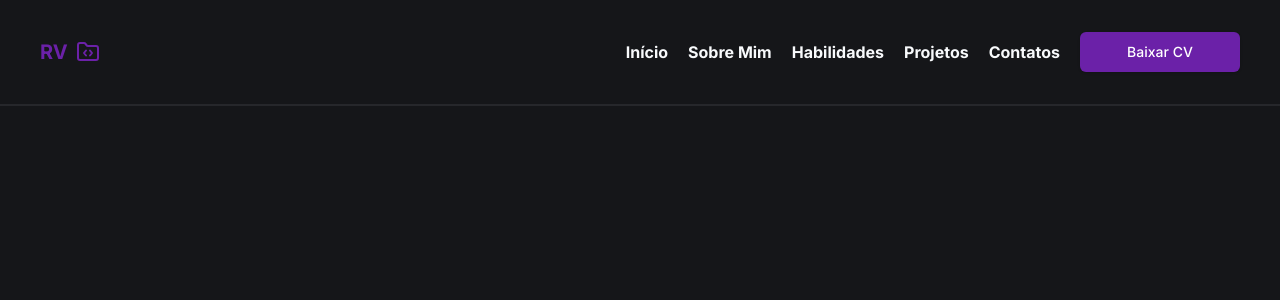
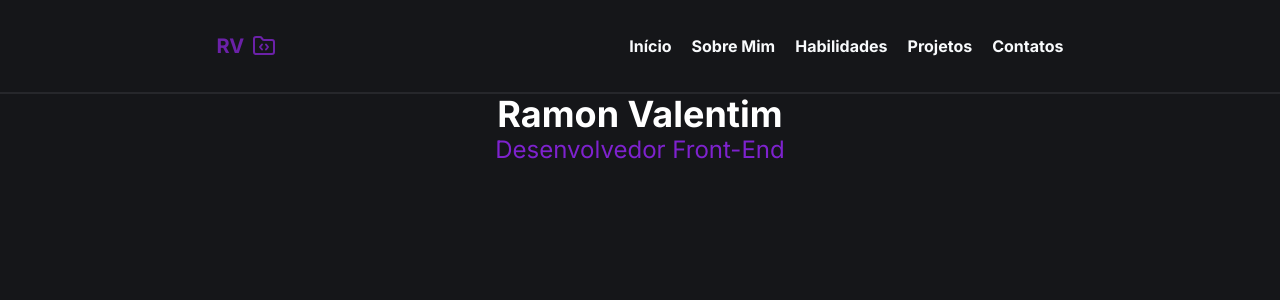
Before and after one commit to ramoncodevale/portfolio-, a Next.js app: page / in a window 1280 px wide. Shown: the top 300 px of the page. Built offline with nearby package versions, Linux system fonts and the light colour scheme.

Commit message:
feat:  add Theme Provider Components

```diff
--- a/app/_components/header.tsx
+++ b/app/_components/header.tsx
@@ -1,12 +1,11 @@
 import { FolderCode } from "lucide-react"
 import Link from "next/link"
-import { Button } from "./ui/button"
 
 const Header = () => {
   return (
     <>
       <div className="flex flex-col border-b-2 border-secondary">
-        <div className="flex items-center justify-between p-8 px-10">
+        <div className="flex items-center justify-around p-8 px-10">
           <div className="flex items-center gap-2">
             <p className="text-xl font-bold text-purple-800">RV</p>
             <FolderCode className="text-purple-800" />
@@ -14,54 +13,30 @@ const Header = () => {
 
           <ul className="flex items-center gap-5">
             <li>
-              <Link
-                className="text-base font-bold hover:text-purple-800"
-                href="/"
-              >
+              <Link className="text- font-bold hover:text-purple-800" href="/">
                 Início
               </Link>
             </li>
             <li>
-              <Link
-                className="text-base font-bold hover:text-purple-800"
-                href="/"
-              >
+              <Link className="text- font-bold hover:text-purple-800" href="/">
                 Sobre Mim
               </Link>
             </li>
             <li>
-              <Link
-                className="text-base font-bold hover:text-purple-800"
-                href="/"
-              >
+              <Link className="text- font-bold hover:text-purple-800" href="/">
                 Habilidades
               </Link>
             </li>
             <li>
-              <Link
-                className="text-base font-bold hover:text-purple-800"
-                href="/"
-              >
+              <Link className="text- font-bold hover:text-purple-800" href="/">
                 Projetos
               </Link>
             </li>
             <li>
-              <Link
-                className="text-base font-bold hover:text-purple-800"
-                href="/"
-              >
+              <Link className="text- font-bold hover:text-purple-800" href="/">
                 Contatos
               </Link>
             </li>
-            <Button className="h-10 w-40 rounded-md bg-purple-800 text-white hover:bg-purple-800 hover:text-white">
-              <Link
-                href="/CV-RAMON-VALENTIM-FRONT-END.pdf"
-                download="CV-RAMON-VALENTIM-FRONT-END.pdf"
-                target="_blank"
-              >
-                Baixar CV
-              </Link>
-            </Button>
           </ul>
         </div>
       </div>
--- /dev/null
+++ b/app/_components/home.tsx
@@ -0,0 +1,21 @@
+const Home = () => {
+  return (
+    <>
+      <div className="text-center">
+        <h1 className="text-4xl font-bold text-white">Ramon Valentim</h1>
+        <h2 className="text-2xl text-purple-700">Desenvolvedor Front-End</h2>
+      </div>
+      {/* <Button className="h-10 w-40 rounded-md bg-purple-800 text-white hover:bg-purple-800 hover:text-white">
+              <Link
+                href="/CV-RAMON-VALENTIM-FRONT-END.pdf"
+                download="CV-RAMON-VALENTIM-FRONT-END.pdf"
+                target="_blank"
+              >
+                Baixar CV
+              </Link>
+            </Button> */}
+    </>
+  )
+}
+
+export default Home
--- /dev/null
+++ b/app/_components/ui/theme-provider.tsx
@@ -0,0 +1,21 @@
+import { ThemeProvider } from "next-themes"
+
+const RootLayout: React.FC<{ children: React.ReactNode }> = ({ children }) => {
+  return (
+    <html lang="en" suppressHydrationWarning>
+      <head />
+      <body>
+        <ThemeProvider
+          attribute="class"
+          defaultTheme="system"
+          enableSystem
+          disableTransitionOnChange
+        >
+          {children}
+        </ThemeProvider>
+      </body>
+    </html>
+  )
+}
+
+export default RootLayout
--- a/app/page.tsx
+++ b/app/page.tsx
@@ -1,11 +1,13 @@
 import Header from "./_components/header"
+import Home from "./_components/home"
 
-const Home = () => {
+const Page = () => {
   return (
     <div>
       <Header />
+      <Home />
     </div>
   )
 }
 
-export default Home
+export default Page
--- a/package.json
+++ b/package.json
@@ -14,6 +14,7 @@
     "clsx": "^2.1.1",
     "lucide-react": "^0.469.0",
     "next": "15.1.3",
+    "next-themes": "^0.4.4",
     "react": "^19.0.0",
     "react-dom": "^19.0.0",
     "tailwind-merge": "^2.6.0",
```
Also changed, not shown: 1 other file (tests, documents, lock files or other folders).
